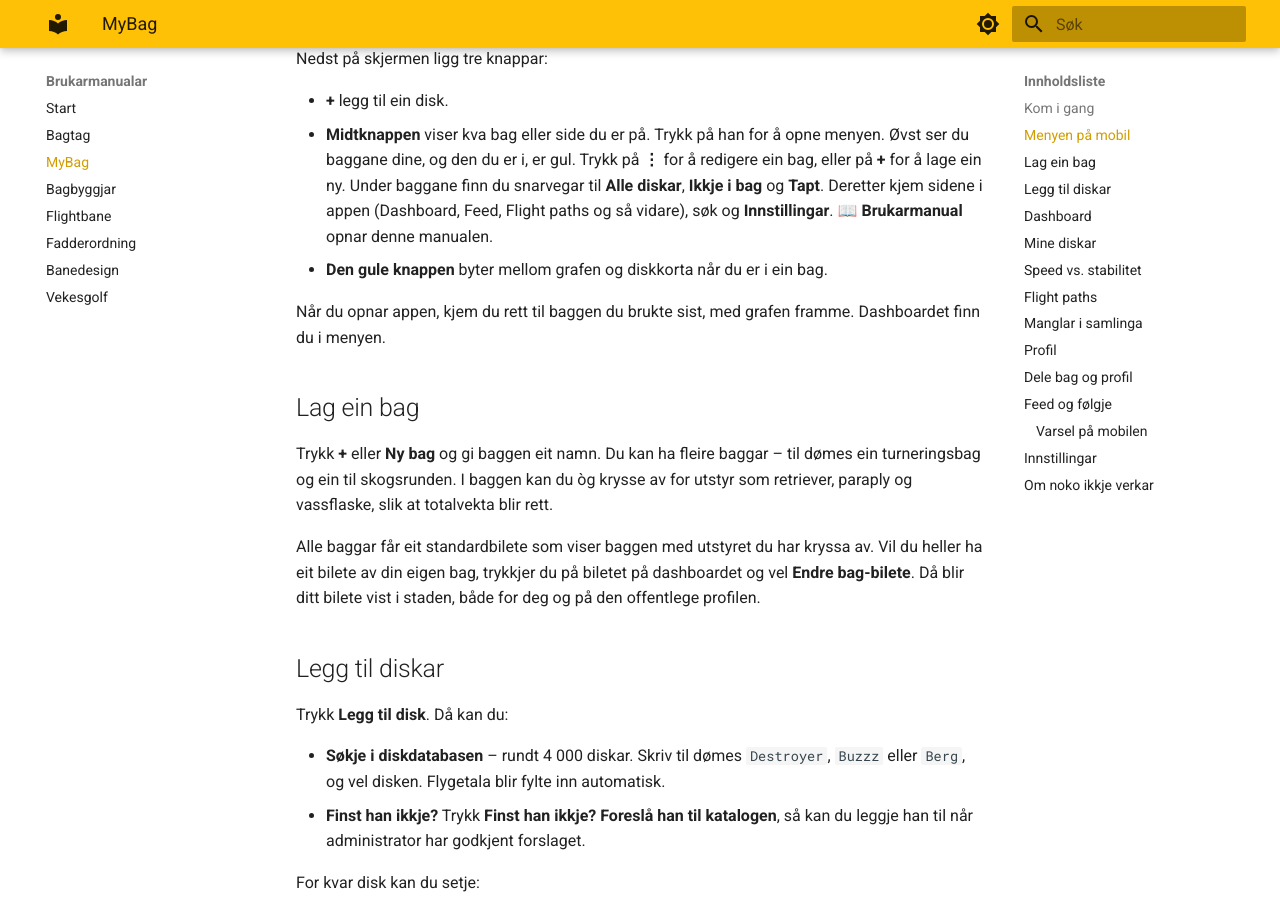
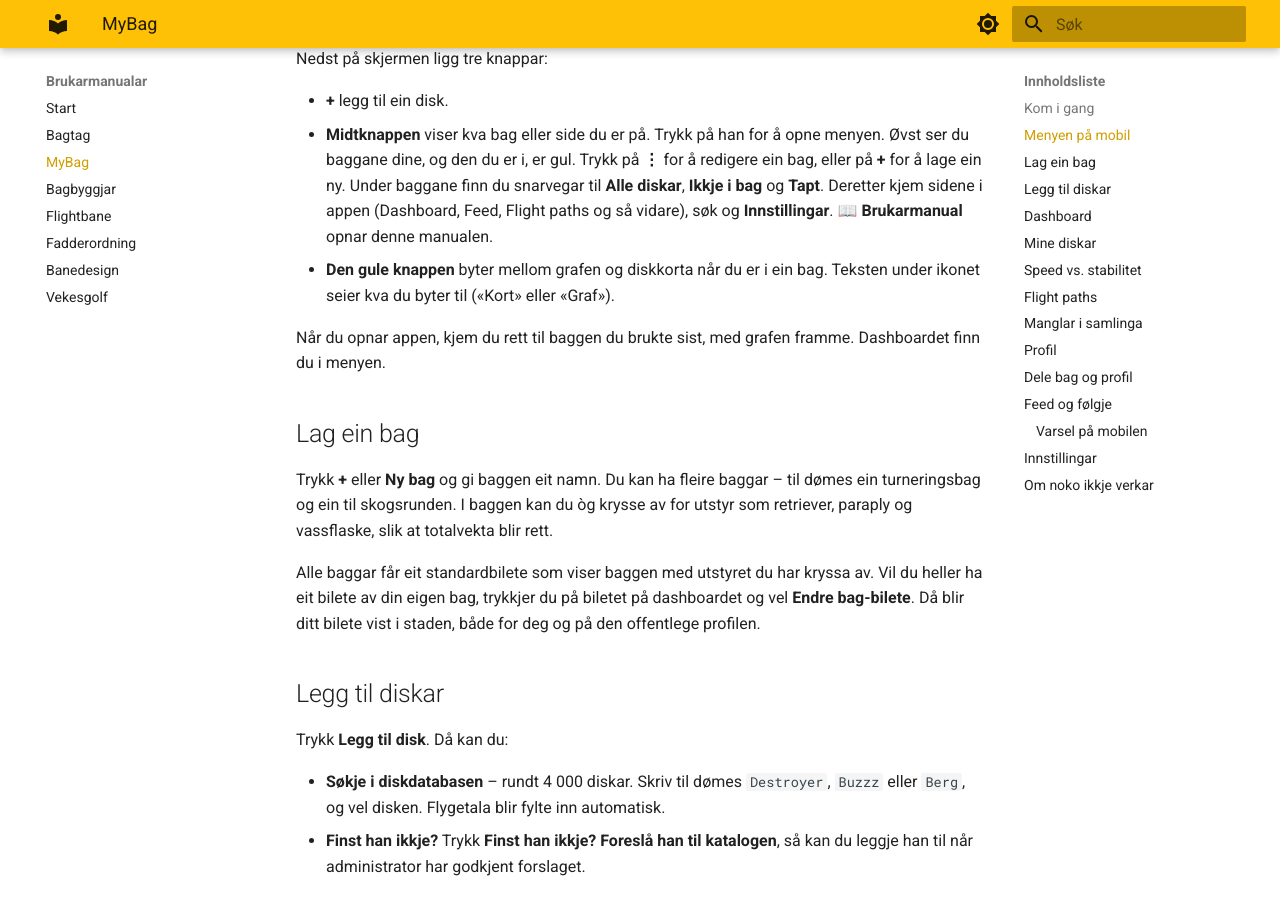
Before and after one commit to hanses89/manuals, an MkDocs documentation site: the page built from docs/bag.md, in a window 1280 px wide and 900 px high, scrolled down 840 px. Built offline with MkDocs 1.6.1 and Material for MkDocs 9.7.7, drawn with Linux system fonts in a browser that asks for light colours.

Commit message:
manual: sync from bag.kvamdgs.no @ fff0e0c09a0f447ba2741b4184487bc731bcbfa3

```diff
--- a/docs/bag.md
+++ b/docs/bag.md
@@ -42,6 +42,7 @@ Nedst på skjermen ligg tre knappar:
   sidene i appen (Dashboard, Feed, Flight paths og så vidare), søk og
   **Innstillingar**. **📖 Brukarmanual** opnar denne manualen.
 - **Den gule knappen** byter mellom grafen og diskkorta når du er i ein bag.
+  Teksten under ikonet seier kva du byter til («Kort» eller «Graf»).
 
 Når du opnar appen, kjem du rett til baggen du brukte sist, med grafen
 framme. Dashboardet finn du i menyen.
```
